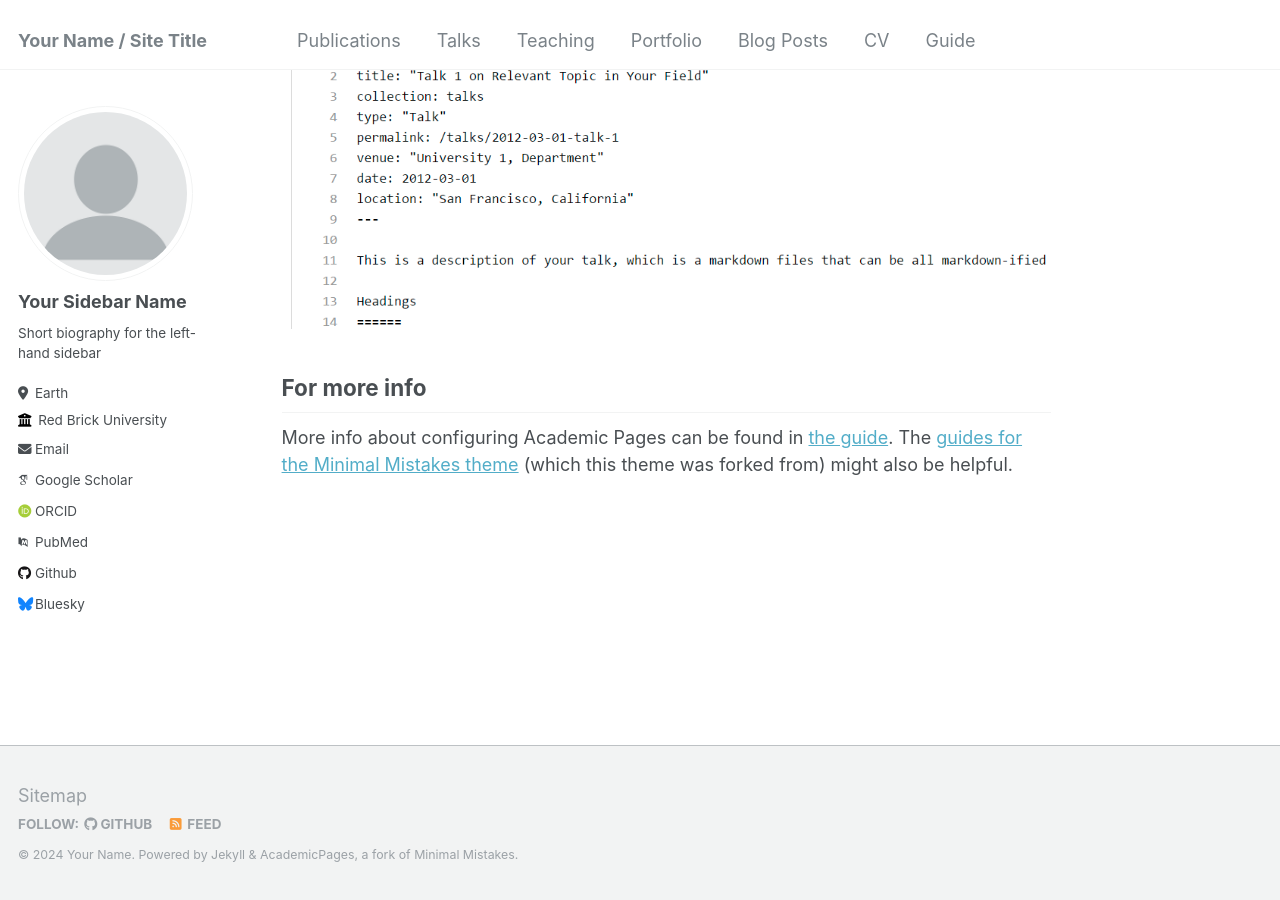
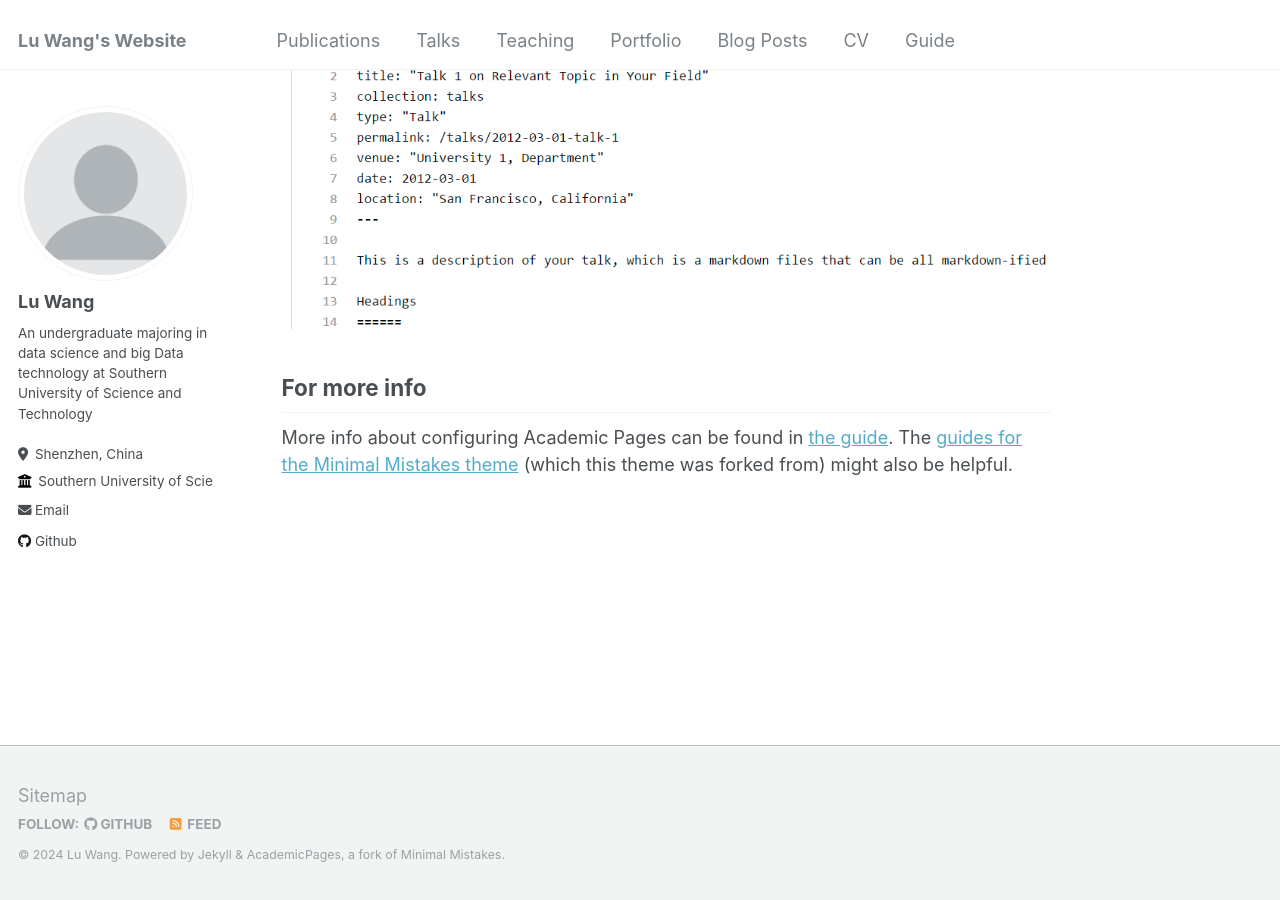
Before and after one commit to Bulu04bulu/Bulu04bulu.github.io, a Jekyll site: the page built from _pages/about.md, in a window 1280 px wide and 900 px high, scrolled down 2660 px. Built offline with Jekyll 4.4.1, drawn with Linux system fonts in a browser that asks for light colours; some web fonts are replaced.

Commit message:
Update _config.yml
personal information

```diff
--- a/_config.yml
+++ b/_config.yml
@@ -8,13 +8,13 @@
 
 # Basic Site Settings
 locale                   : "en-US"
-title                    : "Your Name / Site Title"
+title                    : "Lu Wang's Website"
 title_separator          : "-"
-name                     : &name "Your Name"
+name                     : &name "Lu Wang"
 description              : &description "personal description"
-url                      : https://academicpages.github.io # the base hostname & protocol for your site e.g. "https://mmistakes.github.io"
+url                      : https://Bulu04bulu.github.io # the base hostname & protocol for your site e.g. "https://mmistakes.github.io"
 baseurl                  : "" # the subpath of your site, e.g. "/blog"
-repository               : "academicpages/academicpages.github.io"
+repository               : "Bulu04bulu/Bulu04bulu.github.io"
 
 # Site Author - The following control what appear as part of the author content on the side bar.
 #               If a field is blank the icon and link will not appear, otherwise it will be shown.
@@ -22,33 +22,33 @@ repository               : "academicpages/academicpages.github.io"
 author:
   # Biographic information
   avatar           : "profile.png"
-  name             : "Your Sidebar Name"
+  name             : "Lu Wang"
   pronouns         : # example: "she/her"
-  bio              : "Short biography for the left-hand sidebar"
-  location         : "Earth"
-  employer         : "Red Brick University"
+  bio              : "An undergraduate majoring in data science and big Data technology at Southern University of Science and Technology"
+  location         : "Shenzhen, China"
+  employer         : "Southern University of Science and Technology"
   uri              : # URL
-  email            : "none@example.org"
+  email            : "12113041@mail.sustech.edu.cn"
 
   # Academic websites
   arxiv            : # URL - Update with the correct link to your profile
-  googlescholar    : "https://scholar.google.com/citations?user=PS_CX0AAAAAJ"
+  googlescholar    : #"https://scholar.google.com/citations?user=PS_CX0AAAAAJ"
   impactstory      : # URL
-  orcid            : "http://orcid.org/yourorcidurl"
+  orcid            : #"http://orcid.org/yourorcidurl"
   semantic         : # URL
-  pubmed           : "https://www.ncbi.nlm.nih.gov/pubmed/?term=john+snow"
+  pubmed           : #"https://www.ncbi.nlm.nih.gov/pubmed/?term=john+snow"
   researchgate     : # URL
 
   # Repositories and software development
   bitbucket        : # Username - Update with your username on the site
   codepen          : # Username
   dribbble         : # Username
-  github           : "academicpages"
+  github           : "Bulu04bulu"
   kaggle           : # Username
   stackoverflow    : # User number or user number and name (i.e., use "1" or "1/jeff-atwood")
 
   # Social media
-  bluesky          : "bsky.app" # Replace this with you Bluesky username
+  bluesky          : #"bsky.app" # Replace this with you Bluesky username
   facebook         : # Username
   flickr           : # Username
   foursquare       : # Username
```
